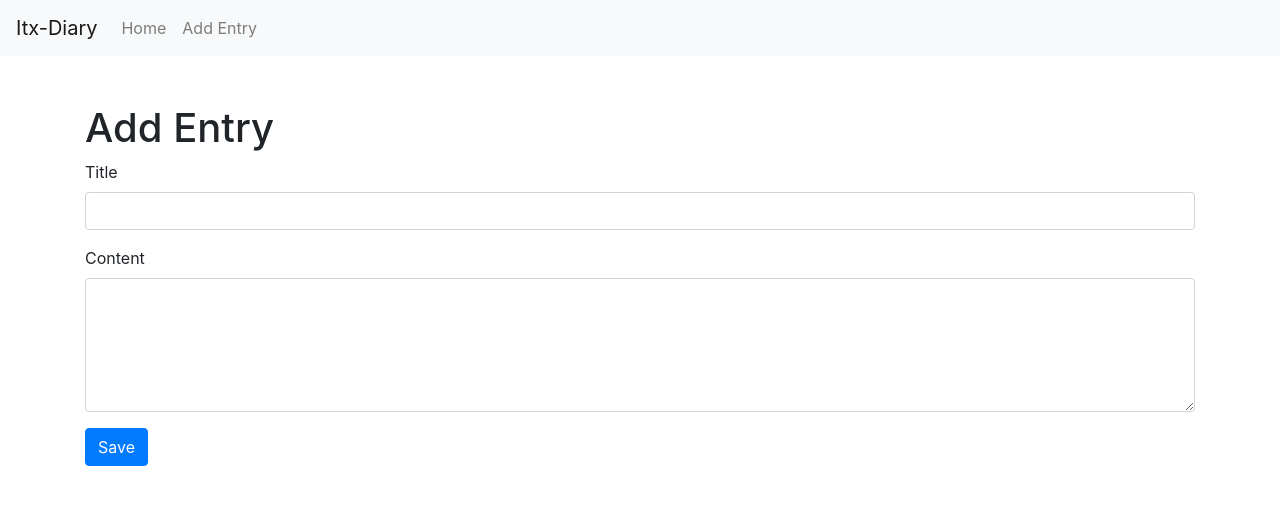
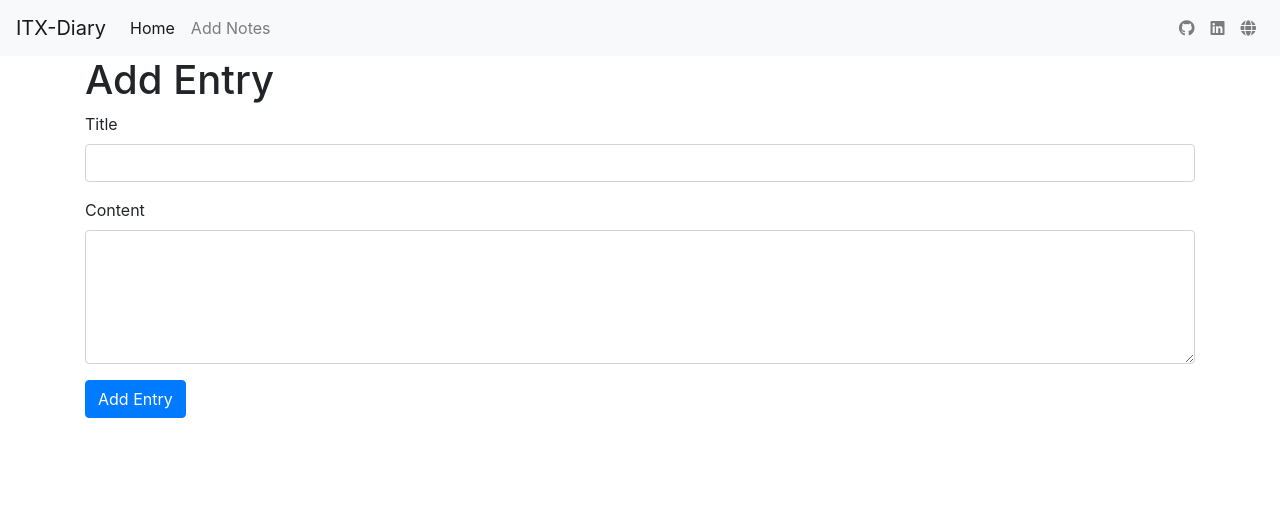
Before and after one commit to itxxBilal/itx-Diary, a Flask app: page /add in a window 1280 px wide. Shown: the top 505 px of the page. Run offline with Flask 3, Linux system fonts and the light colour scheme; some libraries are stand-ins or nearby versions.

Commit message:
itx-diary

```diff
--- a/app/templates/base.html
+++ b/app/templates/base.html
@@ -1,36 +1,56 @@
-<!doctype html>
+<!DOCTYPE html>
 <html lang="en">
 <head>
-    <meta charset="utf-8">
-    <meta name="viewport" content="width=device-width, initial-scale=1, shrink-to-fit=no">
-    <title>Itx-Diary</title>
-    <link rel="stylesheet" href="https://stackpath.bootstrapcdn.com/bootstrap/4.5.2/css/bootstrap.min.css">
+    <meta charset="UTF-8">
+    <meta name="viewport" content="width=device-width, initial-scale=1.0">
+    <title>{% block title %}ITX-Diary{% endblock %}</title>
+    <!-- Bootstrap CSS -->
+    <link href="https://stackpath.bootstrapcdn.com/bootstrap/4.5.2/css/bootstrap.min.css" rel="stylesheet">
+    <!-- Font Awesome CSS -->
+    <link rel="stylesheet" href="https://cdnjs.cloudflare.com/ajax/libs/font-awesome/5.15.4/css/all.min.css">
+    {% block styles %}{% endblock %}
 </head>
 <body>
     <nav class="navbar navbar-expand-lg navbar-light bg-light">
-      <a class="navbar-brand" href="{{ url_for('main.index') }}">Itx-Diary</a>
+        <a class="navbar-brand" href="{{ url_for('main.index') }}">ITX-Diary</a>
+        <button class="navbar-toggler" type="button" data-toggle="collapse" data-target="#navbarNav" aria-controls="navbarNav" aria-expanded="false" aria-label="Toggle navigation">
+            <span class="navbar-toggler-icon"></span>
+        </button>
         <div class="collapse navbar-collapse" id="navbarNav">
-        <ul class="navbar-nav">
-          <li class="nav-item">
+            <ul class="navbar-nav mr-auto">
+                <li class="nav-item active">
                     <a class="nav-link" href="{{ url_for('main.index') }}">Home</a>
                 </li>
                 <li class="nav-item">
-            <a class="nav-link" href="{{ url_for('main.add_entry') }}">Add Entry</a>
+                    <a class="nav-link" href="{{ url_for('main.add_entry') }}">Add Notes</a>
+                </li>
+            </ul>
+            <ul class="navbar-nav">
+                <li class="nav-item">
+                    <a class="nav-link" href="https://github.com/itxxBilal" target="_blank">
+                        <i class="fab fa-github"></i>
+                    </a>
+                </li>
+                <li class="nav-item">
+                    <a class="nav-link" href="https://www.linkedin.com/in/bilal172/" target="_blank">
+                        <i class="fab fa-linkedin"></i>
+                    </a>
+                </li>
+                <li class="nav-item">
+                    <a class="nav-link" href="https://itx-bilal.vercel.app/" target="_blank">
+                        <i class="fas fa-globe"></i>
+                    </a>
                 </li>
             </ul>
         </div>
     </nav>
     <div class="container">
-      {% with messages = get_flashed_messages() %}
-        {% if messages %}
-          <div class="alert alert-warning" role="alert">
-            {% for message in messages %}
-              {{ message }}
-            {% endfor %}
-          </div>
-        {% endif %}
-      {% endwith %}
         {% block content %}{% endblock %}
     </div>
+    <!-- Bootstrap JS and dependencies -->
+    <script src="https://code.jquery.com/jquery-3.5.1.slim.min.js"></script>
+    <script src="https://cdn.jsdelivr.net/npm/@popperjs/core@2.9.3/dist/umd/popper.min.js"></script>
+    <script src="https://stackpath.bootstrapcdn.com/bootstrap/4.5.2/js/bootstrap.min.js"></script>
+    {% block scripts %}{% endblock %}
 </body>
 </html>
--- a/app/templates/entry.html
+++ b/app/templates/entry.html
@@ -1,16 +1,18 @@
 {% extends "base.html" %}
 
+{% block title %}Add/Edit Entry{% endblock %}
+
 {% block content %}
-  <h1 class="mt-5">Add Entry</h1>
-  <form method="post">
+<h1>{% if entry %}Edit{% else %}Add{% endif %} Entry</h1>
+<form method="POST" action="">
     <div class="form-group">
-      <label for="title">Title</label>
-      <input type="text" class="form-control" id="title" name="title" required>
+        <label for="title">Title</label>
+        <input type="text" class="form-control" id="title" name="title" value="{{ entry.title if entry else '' }}">
     </div>
     <div class="form-group">
-      <label for="content">Content</label>
-      <textarea class="form-control" id="content" name="content" rows="5" required></textarea>
+        <label for="content">Content</label>
+        <textarea class="form-control" id="content" name="content" rows="5">{{ entry.content if entry else '' }}</textarea>
     </div>
-    <button type="submit" class="btn btn-primary">Save</button>
-  </form>
+    <button type="submit" class="btn btn-primary">{% if entry %}Update{% else %}Add{% endif %} Entry</button>
+</form>
 {% endblock %}
```
Also changed, not shown: app/templates/index.html (+14 -13 lines), app/wsgi.py (renamed from wsgi.py), instance/diary.db. Lines whose indentation alone changed are shown as unchanged.
